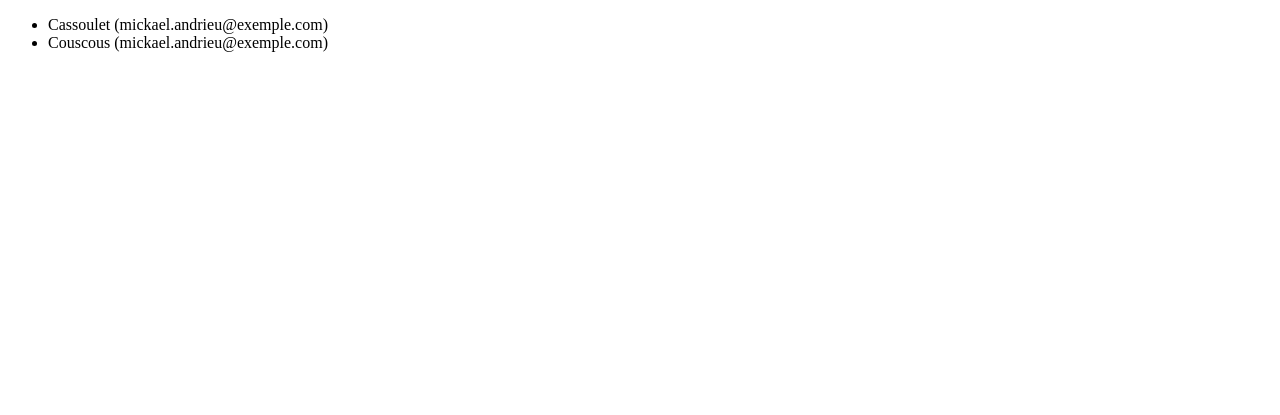
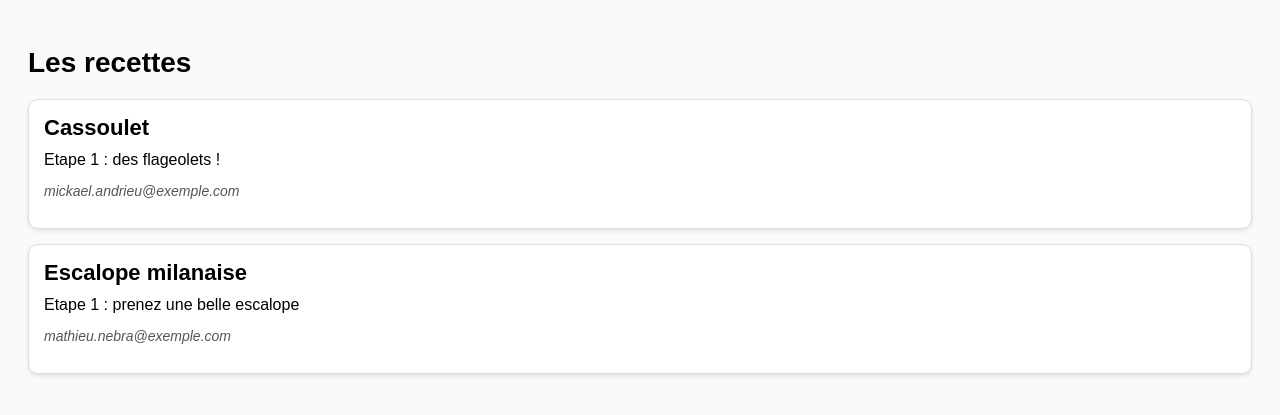
Before and after one commit to 10emeDEV/php-mysql-Gonzalez-Thomas, a PHP site: page /AfficherRecettes.php in a window 1280 px wide. Shown: the top 415 px of the page. Run offline with PHP 8.4, Linux system fonts and the light colour scheme.

Commit message:
Les tableaux associatifs

```diff
--- a/AfficherRecettes.php
+++ b/AfficherRecettes.php
@@ -1,24 +1,90 @@
 <?php
+// AfficherRecettes.php
 
-// Déclaration du tableau des recettes
-$recipes = [
-['Cassoulet','[...]','mickael.andrieu@exemple.com',true,],
-['Couscous','[...]','mickael.andrieu@exemple.com',false,],
-];
-
+// 1) Recettes en tableaux associatifs
+$recipes = array(
+    array(
+        'title' => 'Cassoulet',
+        'author' => 'mickael.andrieu@exemple.com',
+        'enabled' => true,
+        'steps' => array(
+            'Etape 1 : des flageolets !'
+        )
+    ),
+    array(
+        'title' => 'Couscous',
+        'author' => 'mickael.andrieu@exemple.com',
+        'enabled' => false, // ne doit pas s’afficher
+        'steps' => array(
+            'Etape 1 : préparez la semoule'
+        )
+    ),
+    array(
+        'title' => 'Escalope milanaise',
+        'author' => 'mathieu.nebra@exemple.com',
+        'enabled' => true,
+        'steps' => array(
+            'Etape 1 : prenez une belle escalope'
+        )
+    )
+);
 ?>
 <!DOCTYPE html>
-<html>
-    <head>
-        <title>Affichage des recettes</title>
-    </head>
-    <body>
-        <ul>
-            <?php for ($lines = 0; $lines <= 1; $lines++): ?>
-            <li>
-                <?php echo $recipes[$lines][0] . ' (' . $recipes[$lines][2] . ')';?>
-            </li>
-            <?php endfor; ?>
-        </ul>
-    </body>
+<html lang="fr">
+<head>
+    <meta charset="UTF-8">
+    <title>recettes disponibles</title>
+    <style>
+        body {
+            font-family: Arial, sans-serif;
+            background-color: #fafafa;
+            padding: 20px;
+        }
+        h1 {
+            font-size: 28px;
+            margin-bottom: 20px;
+        }
+        .recipe {
+            background-color: #fff;
+            border: 1px solid #ddd;
+            border-radius: 10px;
+            padding: 15px;
+            margin-bottom: 15px;
+            box-shadow: 0px 2px 4px rgba(0,0,0,0.1);
+        }
+        .recipe h2 {
+            margin: 0 0 10px 0;
+            font-size: 22px;
+        }
+        .step {
+            margin: 0 0 8px 0;
+        }
+        .author {
+            font-style: italic;
+            color: #555;
+            font-size: 14px;
+        }
+    </style>
+</head>
+<body>
+    <h1>Les recettes</h1>
+
+    <?php
+    // 2) On affiche seulement si enabled est vrai
+    foreach ($recipes as $recipe) {
+        if ($recipe['enabled'] == true) {
+            echo '<div class="recipe">';
+            echo '<h2>' . $recipe['title'] . '</h2>';
+
+            // Afficher la première étape si elle existe
+            if (!empty($recipe['steps'])) {
+                echo '<p class="step">' . $recipe['steps'][0] . '</p>';
+            }
+
+            echo '<p class="author">' . $recipe['author'] . '</p>';
+            echo '</div>';
+        }
+    }
+    ?>
+</body>
 </html>
```
